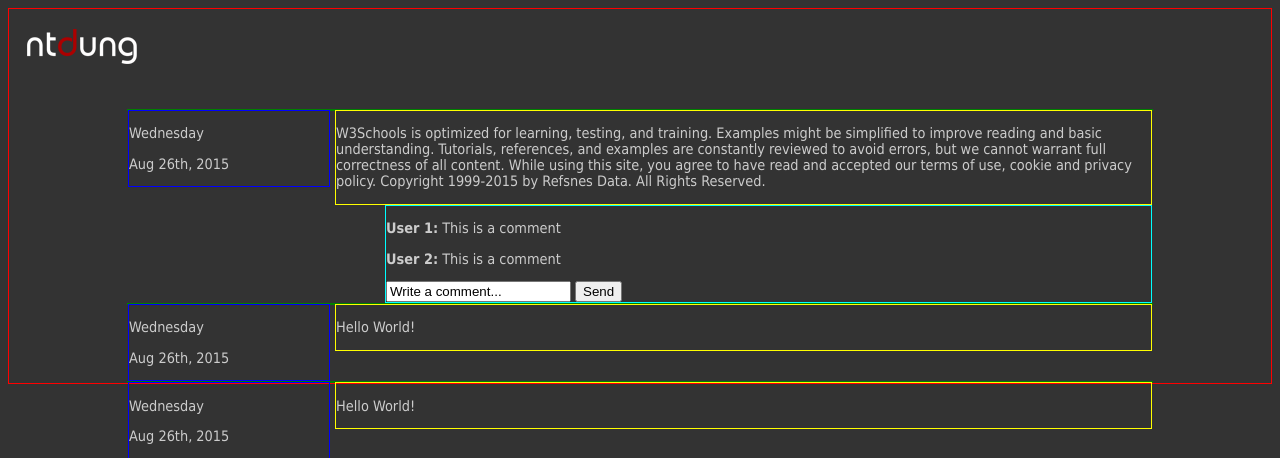
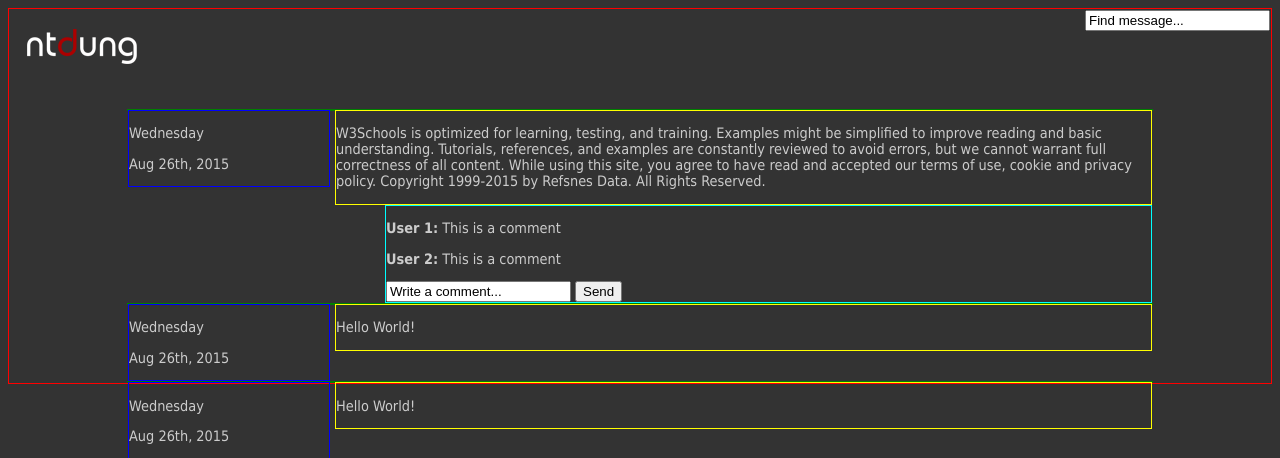
Before and after one commit to NguyenThanhDung/ntd.vn, a PHP site: page /xclams.php in a window 1280 px wide. Shown: the top 458 px of the page. Run offline with PHP 8.4, Linux system fonts and the light colour scheme.

Commit message:
+ Add search box

```diff
--- a/style/blog.css
+++ b/style/blog.css
@@ -4,6 +4,13 @@ body
 {
 	background: #333;
 	color: #ccc;
+}
+
+#search
+{
+	position: absolute;
+	top: 10px;
+	right: 10px;
 }
 
 .wrap
--- a/xclams.php
+++ b/xclams.php
@@ -13,6 +13,12 @@
 
 	<div id="logo">
 		<img alt="Logo" src="images/logo.png">
+	</div>
+
+	<div id="search">
+		<form>
+			<input type="text" name="search_keyword" value="Find message...">
+		</form>
 	</div>
 
 	<div class="wrap">
```
